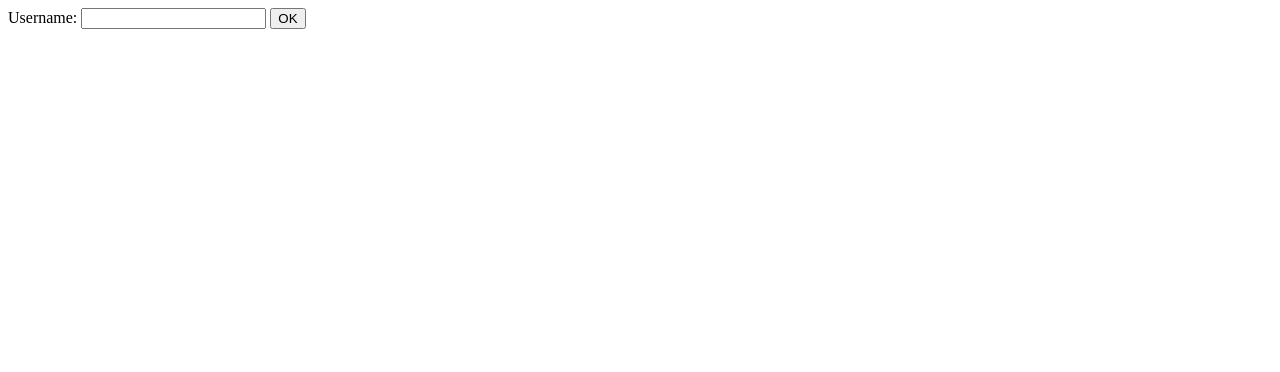
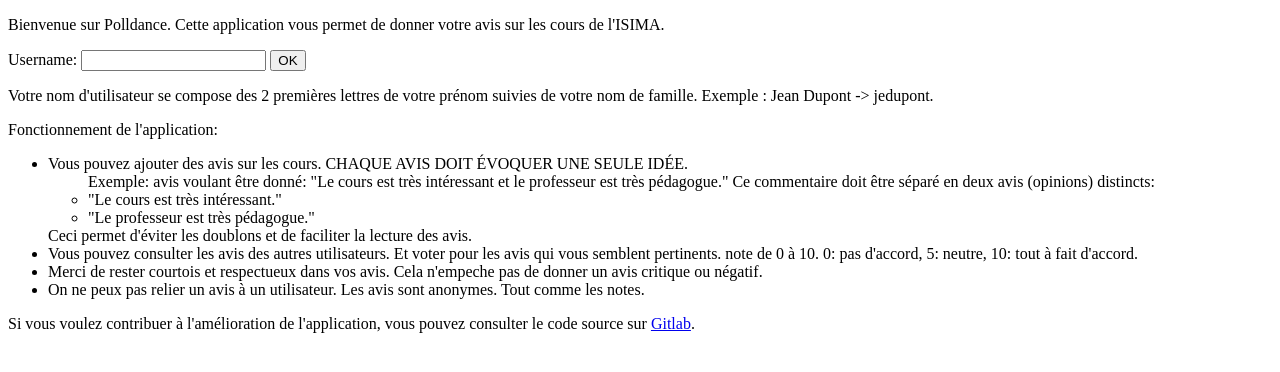
Before and after one commit to Blarckest/PollDance, a Flask app: page / in a window 1280 px wide. Before the commit the part shown is almost empty. Shown: the top 372 px of the page. Run offline with Flask 3, Linux system fonts and the light colour scheme.

Commit message:
Refactor login page and add instructions for app usage

```diff
--- a/templates/login.html
+++ b/templates/login.html
@@ -5,10 +5,44 @@
     <title>Login</title>
 </head>
 <body>
+    <p>
+        Bienvenue sur Polldance. Cette application vous permet de donner votre avis sur les cours de l'ISIMA.
+    </p>
     <form action="/login" method="post">
         <label for="username">Username:</label>
         <input type="text" id="username" name="username" required>
         <button type="submit">OK</button>
     </form>
+    <p>
+        Votre nom d'utilisateur se compose des 2 premières lettres de votre prénom suivies de votre nom de famille. Exemple : Jean Dupont -> jedupont.
+    </p>
+    <p>
+        Fonctionnement de l'application:
+        <ul>
+            <li>
+                Vous pouvez ajouter des avis sur les cours. CHAQUE AVIS DOIT ÉVOQUER UNE SEULE IDÉE.
+                <ul>
+                    Exemple: avis voulant être donné: "Le cours est très intéressant et le professeur est très pédagogue."
+                    Ce commentaire doit être séparé en deux avis (opinions) distincts:
+                    <li>"Le cours est très intéressant."</li>
+                    <li>"Le professeur est très pédagogue."</li>
+                </ul>
+                Ceci permet d'éviter les doublons et de faciliter la lecture des avis.
+            </li>
+            <li>
+                Vous pouvez consulter les avis des autres utilisateurs. Et voter pour les avis qui vous semblent pertinents. note de 0 à 10. 0: pas d'accord, 5: neutre, 10: tout à fait d'accord.
+            </li>
+            <li>
+                Merci de rester courtois et respectueux dans vos avis. Cela n'empeche pas de donner un avis critique ou négatif.
+            </li>
+            <li>
+                On ne peux pas relier un avis à un utilisateur. Les avis sont anonymes. Tout comme les notes.
+            </li>
+        </ul>
+    </p>
+
+    <p>
+        Si vous voulez contribuer à l'amélioration de l'application, vous pouvez consulter le code source sur <a href="https://gitlab.isima.fr/yogourves/polldance">Gitlab</a>.
+    </p>
 </body>
 </html>
```
